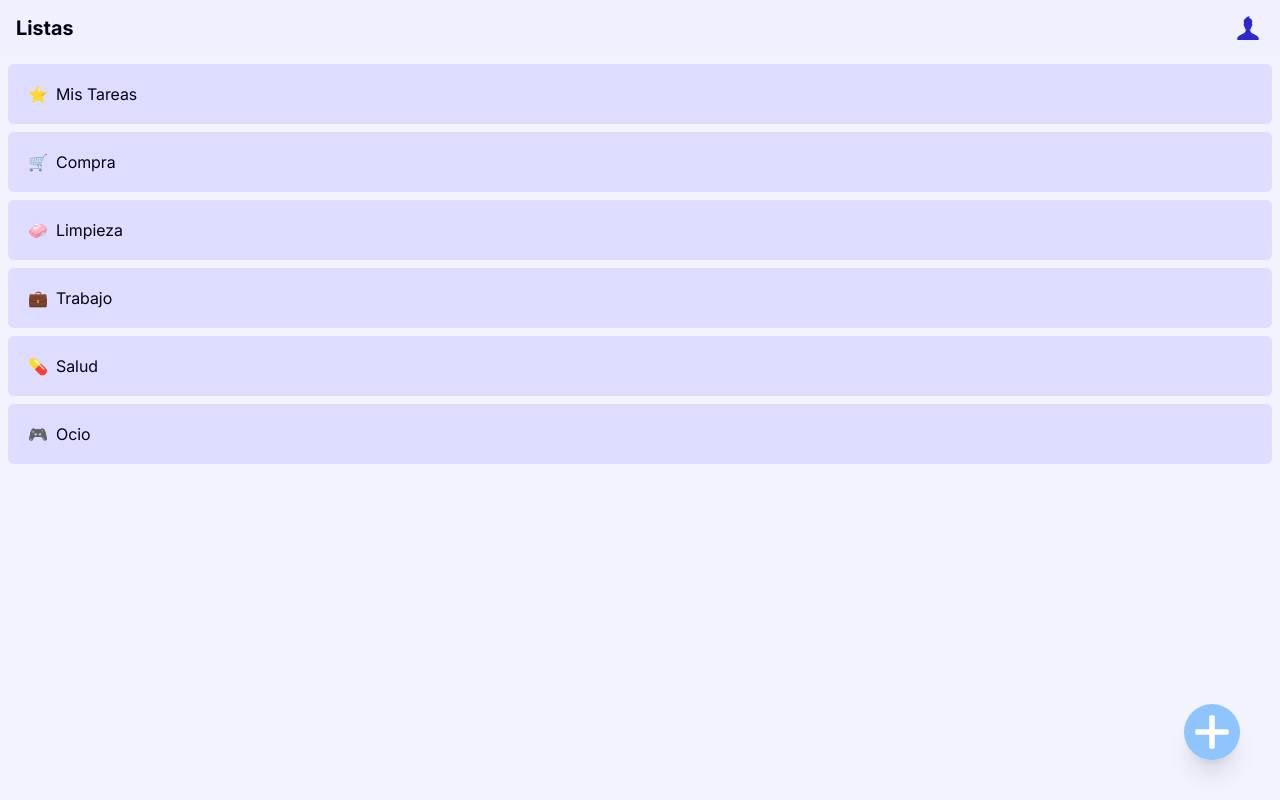
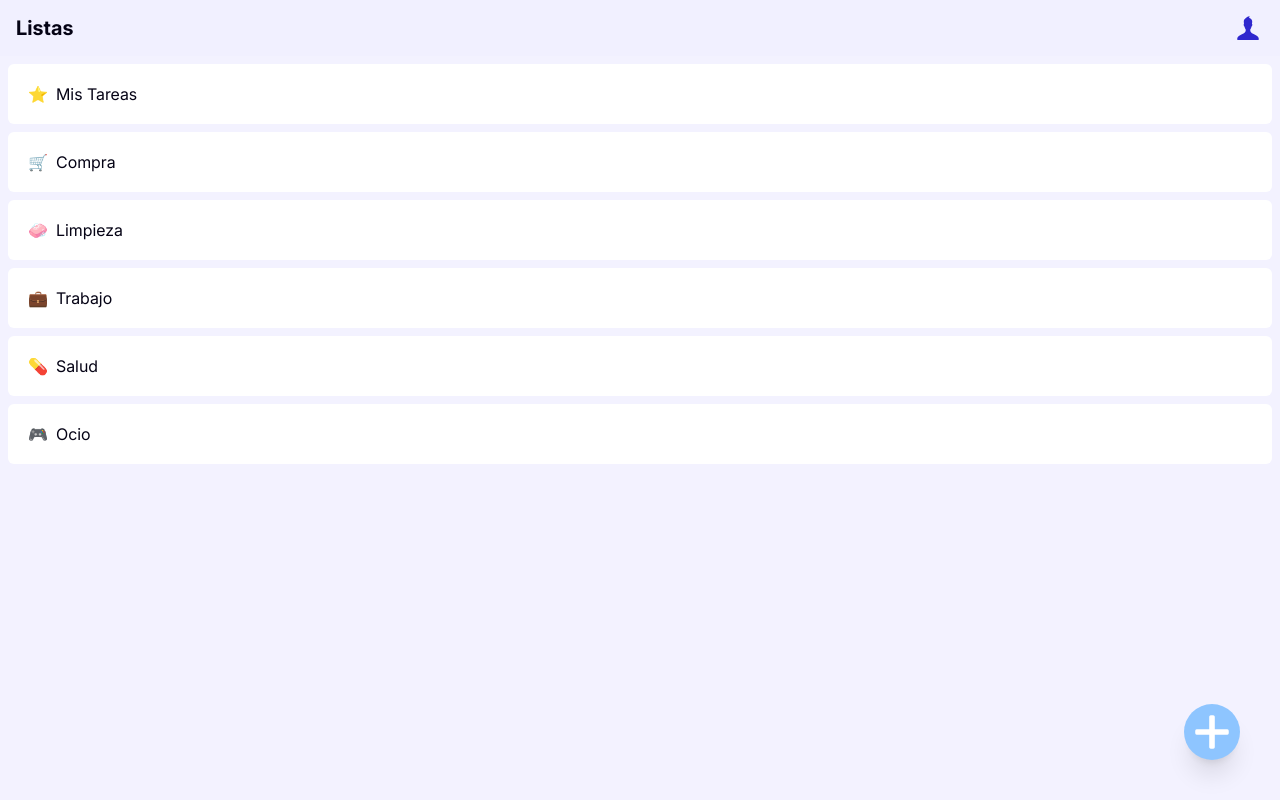
Before and after one commit to AdrielHercules/todolist-frontend, an Angular app: page / in a window 1280 px wide. Built offline with nearby package versions, Linux system fonts and the light colour scheme.

Commit message:
Update list-item style

```diff
--- a/src/app/list-page/list-item/list-item.component.html
+++ b/src/app/list-page/list-item/list-item.component.html
@@ -1,8 +1,8 @@
 <div
-  class="h-15 content-center rounded-md select-none hover:cursor-pointer hover:bg-accent"
+  class="h-15 content-center rounded-md select-none hover:cursor-pointer hover:bg-secondary"
   [ngClass]="{
-    'bg-secondary': !isSelected(),
-    'bg-accent': isSelected(),
+    'bg-card': !isSelected(),
+    'bg-secondary': isSelected(),
     'border-1': isSelected(),
     'border-primary': isSelected(),
   }"
```
